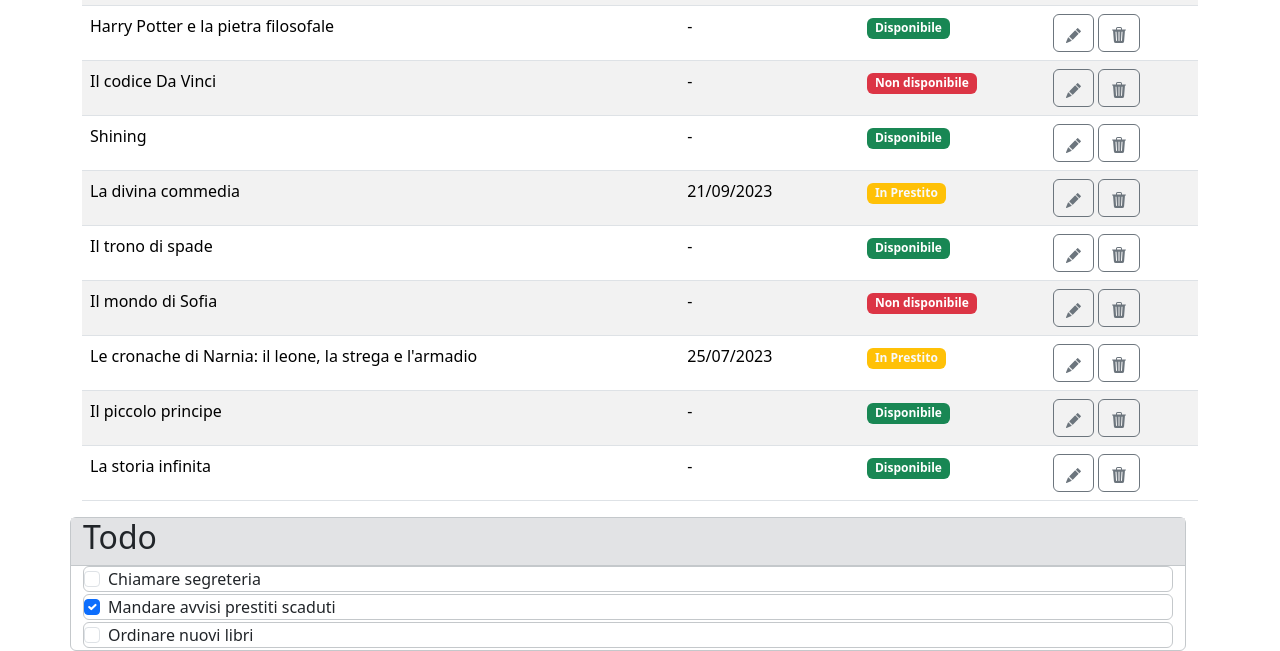
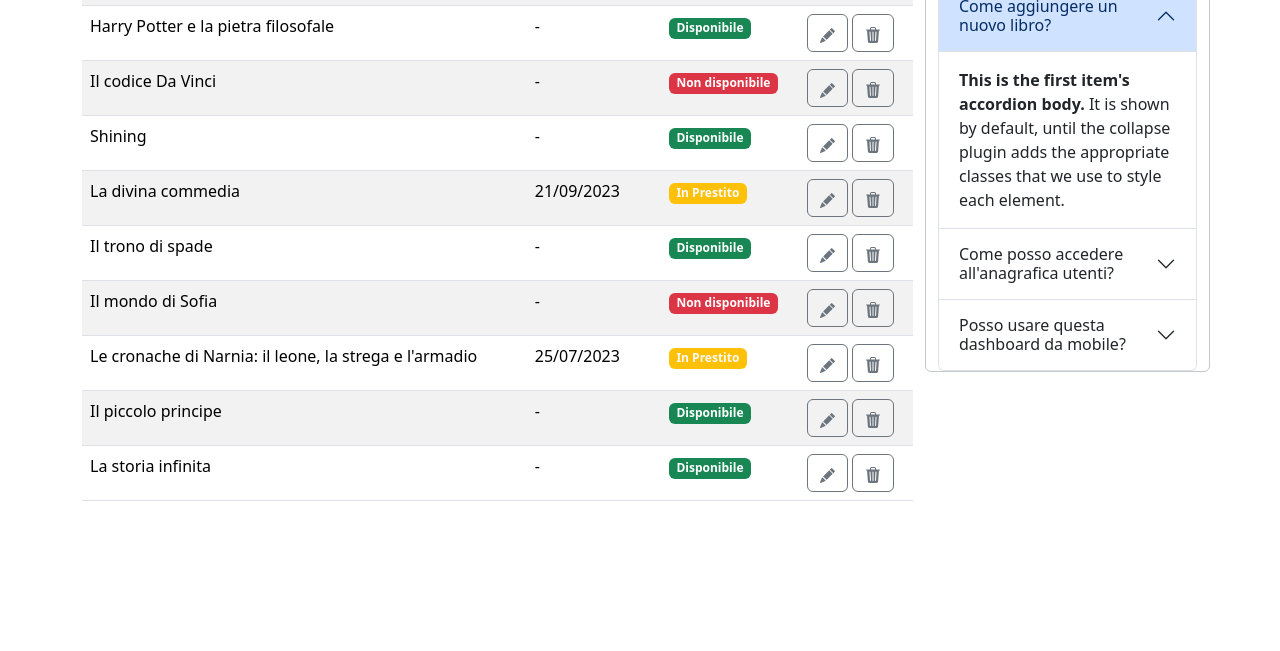
Before and after one commit to giovannidibello/html-css-bootstrap-dashboard, a plain HTML site: page index.html in a window 1280 px wide. Shown: the part 318-969 px from the top of the page. After the commit the page ends 835 px from the top, so only its background shows below. Drawn offline with nearby package versions, Linux system fonts and the light colour scheme.

Commit message:
add faq row

```diff
--- a/index.html
+++ b/index.html
@@ -64,7 +64,7 @@
 
             <div class="row">
                 <!-- tabella -->
-                <div class="col-12">
+                <div class="col-12 col-lg-9">
                     <table class="table table-striped table-hover">
                         <thead>
                             <tr>
@@ -379,13 +379,12 @@
 
                 </div>
 
-                <div class="row">
 
-                    <!-- Todo -->
-                    <div class="col-12">
+                <div class="col-12 col-lg-3 mb-3">
 
                     <div class="row border border-secondary-subtle rounded">
 
+                        <!-- Todo -->
                         <div class="col-12 bg-secondary-subtle border-bottom border-secondary-subtle">
                             <h2>Todo</h2>
                         </div>
@@ -398,8 +397,7 @@
                                 </label>
                             </div>
                             <div class="form-check border border-secondary-subtle rounded">
-                                    <input class="form-check-input" type="checkbox" value="" id="flexCheckDefault"
-                                        checked>
+                                <input class="form-check-input" type="checkbox" value="" id="flexCheckDefault" checked>
                                 <label class="form-check-label" for="flexCheckDefault">
                                     Mandare avvisi prestiti scaduti
                                 </label>
@@ -412,18 +410,80 @@
                             </div>
                         </div>
 
-
+                        <!-- FAQ -->
+                        <div class="col-12 bg-secondary-subtle border-bottom border-secondary-subtle">
+                            <h2>F.A.Q.</h2>
                         </div>
 
+                        <div class="col-12">
+                            <div class="accordion" id="accordionExample">
+                                <div class="accordion-item">
+                                    <h2 class="accordion-header">
+                                        <button class="accordion-button" type="button" data-bs-toggle="collapse"
+                                            data-bs-target="#collapseOne" aria-expanded="true"
+                                            aria-controls="collapseOne">
+                                            Come aggiungere un nuovo libro?
+                                        </button>
+                                    </h2>
+                                    <div id="collapseOne" class="accordion-collapse collapse show"
+                                        data-bs-parent="#accordionExample">
+                                        <div class="accordion-body">
+                                            <strong>This is the first item's accordion body.</strong> It is
+                                            shown by
+                                            default, until the collapse plugin adds the appropriate classes that
+                                            we
+                                            use to style each element.
+                                        </div>
+                                    </div>
+                                </div>
+                                <div class="accordion-item">
+                                    <h2 class="accordion-header">
+                                        <button class="accordion-button collapsed" type="button"
+                                            data-bs-toggle="collapse" data-bs-target="#collapseTwo"
+                                            aria-expanded="false" aria-controls="collapseTwo">
+                                            Come posso accedere all'anagrafica utenti?
+                                        </button>
+                                    </h2>
+                                    <div id="collapseTwo" class="accordion-collapse collapse"
+                                        data-bs-parent="#accordionExample">
+                                        <div class="accordion-body">
+                                            <strong>This is the second item's accordion body.</strong> It is
+                                            hidden
+                                            by default, until the collapse plugin adds the appropriate classes
+                                            that
+                                            we use to style each element.
+                                        </div>
+                                    </div>
+                                </div>
+                                <div class="accordion-item">
+                                    <h2 class="accordion-header">
+                                        <button class="accordion-button collapsed" type="button"
+                                            data-bs-toggle="collapse" data-bs-target="#collapseThree"
+                                            aria-expanded="false" aria-controls="collapseThree">
+                                            Posso usare questa dashboard da mobile?
+                                        </button>
+                                    </h2>
+                                    <div id="collapseThree" class="accordion-collapse collapse"
+                                        data-bs-parent="#accordionExample">
+                                        <div class="accordion-body">
+                                            <strong>This is the third item's accordion body.</strong> It is
+                                            hidden
+                                            by default, until the collapse plugin adds the appropriate classes
+                                            that
+                                            we use to style each element.
+                                        </div>
+                                    </div>
+                                </div>
+                            </div>
                         </div>
 
-                    <!-- FAQ -->
-                    <div class="col-12">
+
+
+
 
 
                     </div>
                 </div>
-
             </div>
 
 
```
Lines whose indentation alone changed are shown as unchanged.
